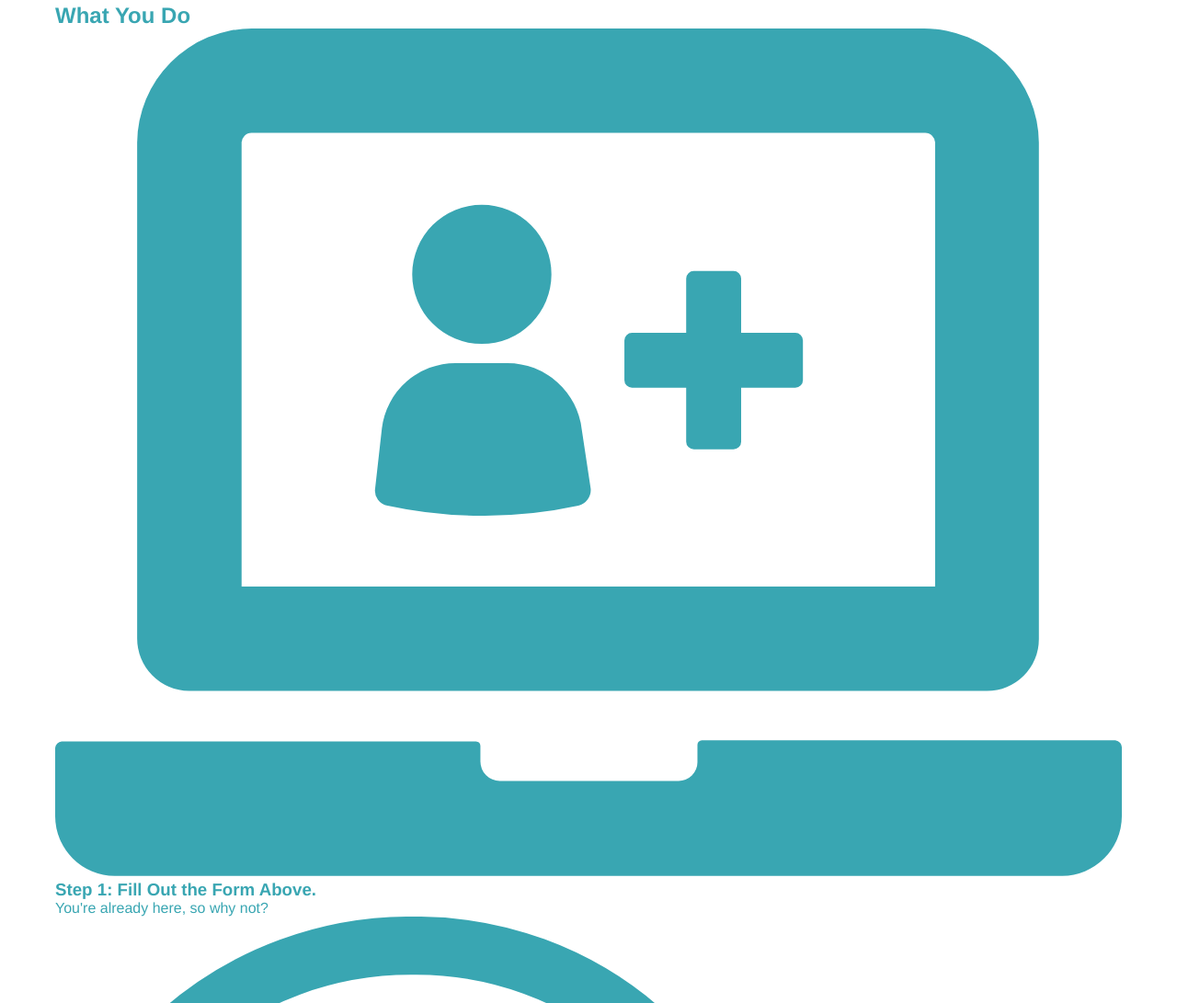
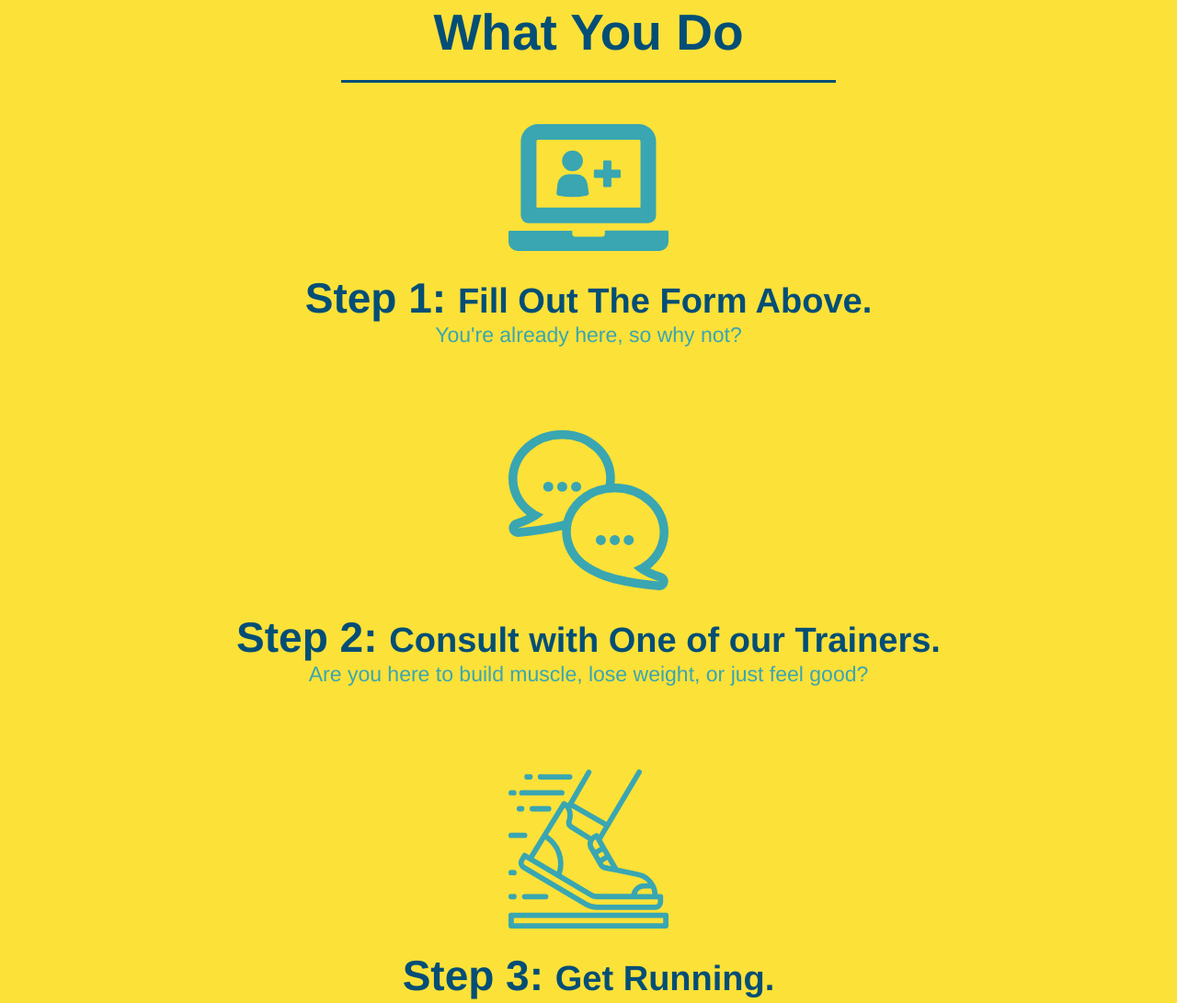
Before and after one commit to jrbeike/Runbuddy, a plain HTML site: page index.html in a window 1280 px wide. Shown: the part 1117-2208 px from the top of the page at 92% size. Drawn offline with Linux system fonts and the light colour scheme.

Commit message:
style what you do section

```diff
--- a/assets/css/style.css
+++ b/assets/css/style.css
@@ -120,16 +120,7 @@ header {
     .intro {
         text-align: center;
       }
-      .intro h2 {
-        font-size: 55px;
-        color: #024e76;
-        margin-bottom: 35px;
-        padding: 0 100px 20px 100px;
-        border-bottom: 3px solid;
-        border-color: #fce138;
-        /* add this alongside your other declarations */
-        display: inline-block;
-      }
+
       .intro p {
         line-height: 1.7;
         color: #39a6b2;
@@ -138,3 +129,46 @@ header {
         /* add this alongside your other declarations */
         margin: 0 auto;
       }
+      .steps {
+        text-align: center;
+        background: #fce138;
+      }
+
+      .section-title {
+        font-size: 55px;
+        color: #024e76;
+        margin-bottom: 35px;
+        padding: 0 100px 20px 100px;
+        display: inline-block;
+        border-bottom: 3px solid;
+      }
+
+      .primary-border {
+        border-color: #fce138;
+      }
+
+      .secondary-border {
+        border-color: #39a6b2;
+      }
+      .steps div {
+        margin-bottom: 80px;
+      }
+
+      .steps img {
+        width: 15%;
+        margin: 10px 0;
+      }
+
+      .steps h3 {
+        color: #024e76;
+        font-size: 46px;
+        margin-top: 10px;
+      }
+
+      .steps p {
+        color: #39a6b2;
+        font-size: 23px;
+      }
+      .steps span {
+        font-size: 38px;
+      }
--- a/index.html
+++ b/index.html
@@ -67,7 +67,7 @@
         </section>
         <!--"what we do"section-->
         <section id="what-we-do" class="intro">
-            <h2>What we do</h2>
+            <h2 class="section-title primary border">What we do</h2>
             <p>
                 butcher selfies chambray shabby chich gentrufy readymade yr Echo Park XOXO Tumblr normcore Banksy direct trade
                 Blue Bottle chilwave youy probrobly havent heard of them single-origin coffee Vice fanny pack fixie Odd Furutre Autstin
@@ -76,26 +76,26 @@
             </p>
         </section>
         <!---what you do section-->
-        <section id="what-you-do">
+        <section id="what-you-do" class="steps">
 
-            <h2>What You Do</h2>
+            <h2 class="section-title primary border">What You Do</h2>
                 <div>
                     <img src="./assets/images/step-1.svg" alt="" />
-                    <h3>Step 1: Fill Out the Form Above.</h3>
+                    <h3>Step 1: <span>Fill Out The Form Above.</span></h3>
                     <p>You're already here, so why not?</p>
                 </div>
                 <div>
                     <img src="./assets/images/step-2.svg" alt="" />
-                    <h3>Step 2: Consult with One of our Trainers.</h3>
+                    <h3>Step 2: <span>Consult with One of our Trainers.</span></h3>
                     <p>Are you here to build muscle, lose weight, or just feel good?</p>
                 </div>
                     <img src="./assets/images/step-3.svg" alt="" />
-                    <h3>Step 3: Get Running</h3>
+                    <h3>Step 3: <span>Get Running.</span></h3>
                     <p>Hit the ground runnning (literally) once your trainer lays out your plan</p>
                 </div>
                 <div>
                     <img src="./assets/images/step-4.svg" alt="" />
-                    <h3>Step 4: See Results.</h3>
+                    <h3>Step 4: <span>See Results.</span></h3>
                     <p>Bi-Weekly checkins with your trainer will keep you focused.</p>
                 </div>
         </section>
```
